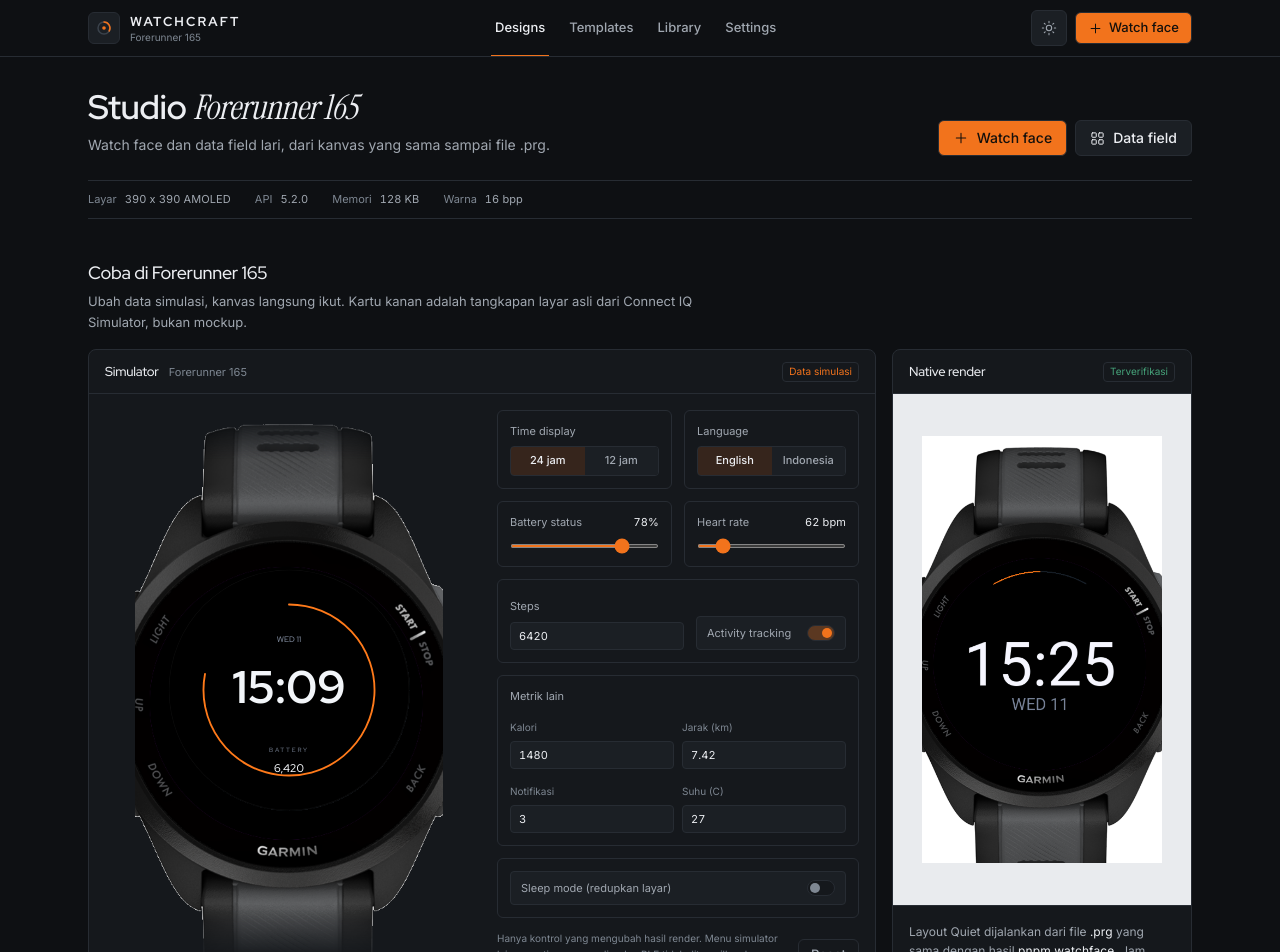
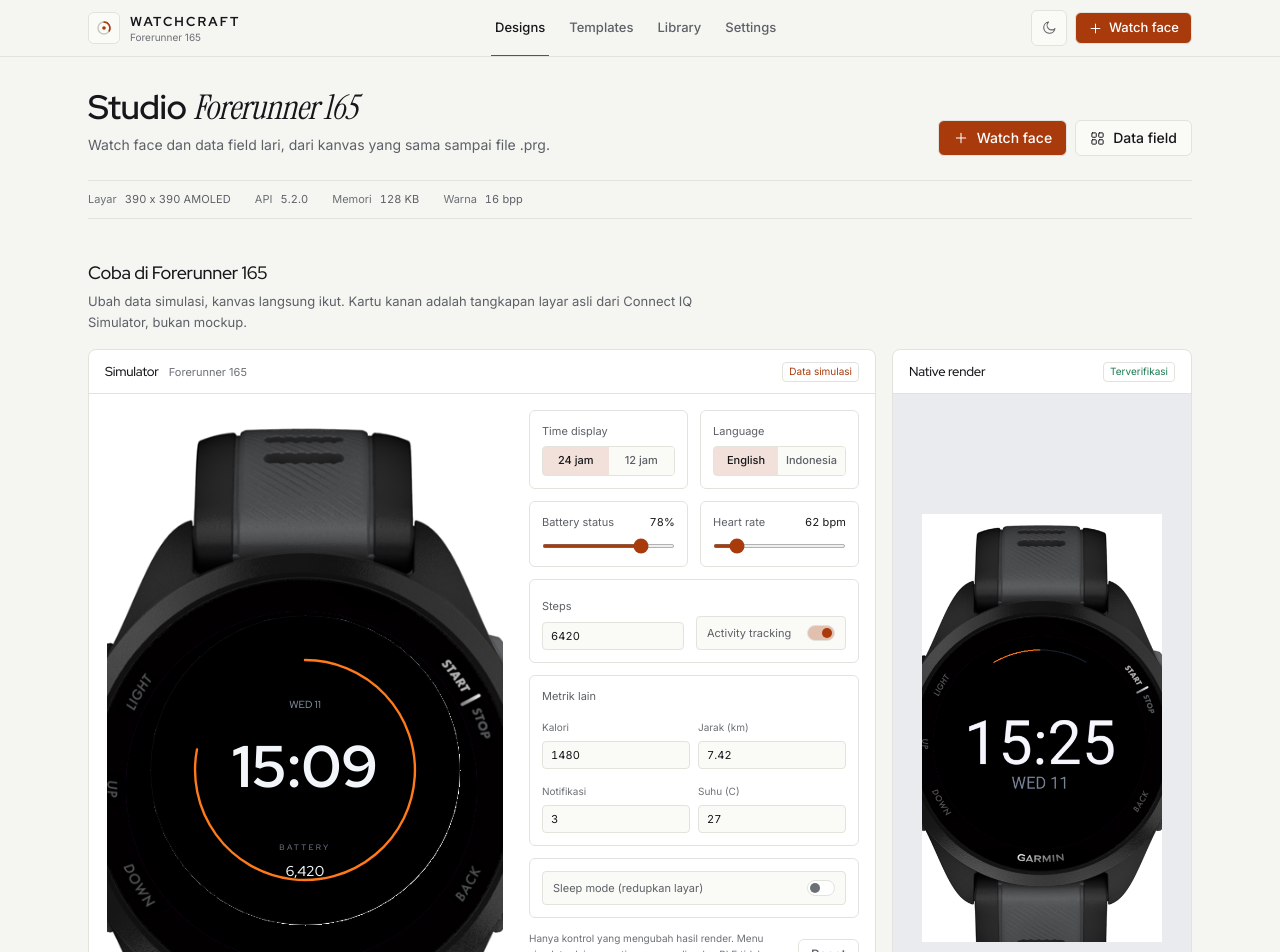
Before and after one commit to albiruby/WatchCraft, a Next.js app: page / in a window 1280 px wide. Shown: the top 952 px of the page. Built offline with nearby package versions, Linux system fonts and the light colour scheme.

Commit message:
style: default to light theme and show full device preview

```diff
--- a/src/app/globals.css
+++ b/src/app/globals.css
@@ -1,6 +1,25 @@
 @import "tailwindcss";
 
 :root {
+  --page: #f5f5f2;
+  --panel: #ffffff;
+  --raised: #fafaf7;
+  --line: #e3e3dd;
+  --line-strong: #c9c9c1;
+  --ink: #15171a;
+  --muted: #5c6167;
+  --faint: #6b7076;
+  --accent: #a83a0c;
+  --accent-hover: #8f310a;
+  --accent-ink: #ffffff;
+  --dot: #e4e4de;
+  --ok: #1f7a52;
+  --warn: #7d5a12;
+  --danger: #b02a34;
+  --focus: #a83a0c;
+}
+
+[data-theme="dark"] {
   --page: #0e1013;
   --panel: #15181c;
   --raised: #1b1f24;
@@ -17,25 +36,6 @@
   --warn: #d6a032;
   --danger: #e36b74;
   --focus: #f2731c;
-}
-
-[data-theme="light"] {
-  --page: #f5f5f2;
-  --panel: #ffffff;
-  --raised: #fafaf7;
-  --line: #e3e3dd;
-  --line-strong: #c9c9c1;
-  --ink: #15171a;
-  --muted: #5c6167;
-  --faint: #6b7076;
-  --accent: #a83a0c;
-  --accent-hover: #8f310a;
-  --accent-ink: #ffffff;
-  --dot: #e4e4de;
-  --ok: #1f7a52;
-  --warn: #7d5a12;
-  --danger: #b02a34;
-  --focus: #a83a0c;
 }
 
 @theme inline {
--- a/src/app/layout.tsx
+++ b/src/app/layout.tsx
@@ -30,7 +30,7 @@ export const metadata: Metadata = {
     "Studio desain watch face yang dirender native di Garmin Forerunner 165.",
 };
 
-const themeScript = `(function(){try{var t=localStorage.getItem("watchcraft-theme");document.documentElement.setAttribute("data-theme",t==="light"?"light":"dark")}catch(e){document.documentElement.setAttribute("data-theme","dark")}})();`;
+const themeScript = `(function(){try{var t=localStorage.getItem("watchcraft-theme");document.documentElement.setAttribute("data-theme",t==="dark"?"dark":"light")}catch(e){document.documentElement.setAttribute("data-theme","light")}})();`;
 
 export default function RootLayout({
   children,
@@ -38,7 +38,7 @@ export default function RootLayout({
   return (
     <html
       lang="id"
-      data-theme="dark"
+      data-theme="light"
       className={`${sans.variable} ${display.variable} ${serif.variable}`}
       suppressHydrationWarning
     >
--- a/src/app/settings/page.tsx
+++ b/src/app/settings/page.tsx
@@ -27,7 +27,7 @@ const SPECS: Array<[string, string]> = [
 ];
 
 export default function SettingsPage() {
-  const [theme, setTheme] = useState<"dark" | "light">("dark");
+  const [theme, setTheme] = useState<"dark" | "light">("light");
   const [note, setNote] = useState<string | null>(null);
 
   useEffect(() => {
--- a/src/components/DeviceFrame.tsx
+++ b/src/components/DeviceFrame.tsx
@@ -13,15 +13,6 @@ export function DeviceFrame({ children }: { children: React.ReactNode }) {
       style={{ width: FRAME.width, height: FRAME.height }}
     >
       {/* Body diambil dari tangkapan layar Connect IQ Simulator, layar sudah dilubangi. */}
-      <div
-        className="pointer-events-none absolute inset-0"
-        style={{
-          maskImage:
-            "linear-gradient(to bottom, transparent 0%, #000 9%, #000 91%, transparent 100%)",
-          WebkitMaskImage:
-            "linear-gradient(to bottom, transparent 0%, #000 9%, #000 91%, transparent 100%)",
-        }}
-      >
       <Image
         src="/frames/fr165-body.png"
         alt=""
@@ -29,9 +20,8 @@ export function DeviceFrame({ children }: { children: React.ReactNode }) {
         height={FRAME.height}
         draggable={false}
         priority
-          className="h-full w-full"
+        className="pointer-events-none absolute inset-0 h-full w-full"
       />
-      </div>
 
       <div
         className="absolute overflow-hidden rounded-full bg-black"
--- a/src/components/SimulatorPanel.tsx
+++ b/src/components/SimulatorPanel.tsx
@@ -179,7 +179,7 @@ export function SimulatorPanel({ design }: { design: Design }) {
   const data = buildSimulationData(settings);
   const patch = (next: Partial<SimulationSettings>) =>
     setSettings((current) => ({ ...current, ...next }));
-  const scale = 0.7;
+  const scale = 0.9;
 
   return (
     <Card className="overflow-hidden">
@@ -189,8 +189,8 @@ export function SimulatorPanel({ design }: { design: Design }) {
         action={<Badge tone="accent">Data simulasi</Badge>}
       />
 
-      <div className="grid gap-6 p-4 lg:grid-cols-[368px_1fr]">
-        <div className="mx-auto w-full max-w-[368px]">
+      <div className="grid gap-6 p-4 lg:grid-cols-[400px_1fr]">
+        <div className="mx-auto w-full max-w-[400px]">
           <div
             style={{ width: FRAME.width * scale, height: FRAME.height * scale }}
             className="mx-auto"
--- a/src/components/ThemeToggle.tsx
+++ b/src/components/ThemeToggle.tsx
@@ -9,7 +9,7 @@ const KEY = "watchcraft-theme";
 type Theme = "dark" | "light";
 
 export function ThemeToggle({ className }: { className?: string }) {
-  const [theme, setTheme] = useState<Theme>("dark");
+  const [theme, setTheme] = useState<Theme>("light");
 
   useEffect(() => {
     const current = document.documentElement.getAttribute("data-theme");
```
Also changed, not shown: 2 other files (tests, documents, lock files or other folders). Lines whose indentation alone changed are shown as unchanged.
